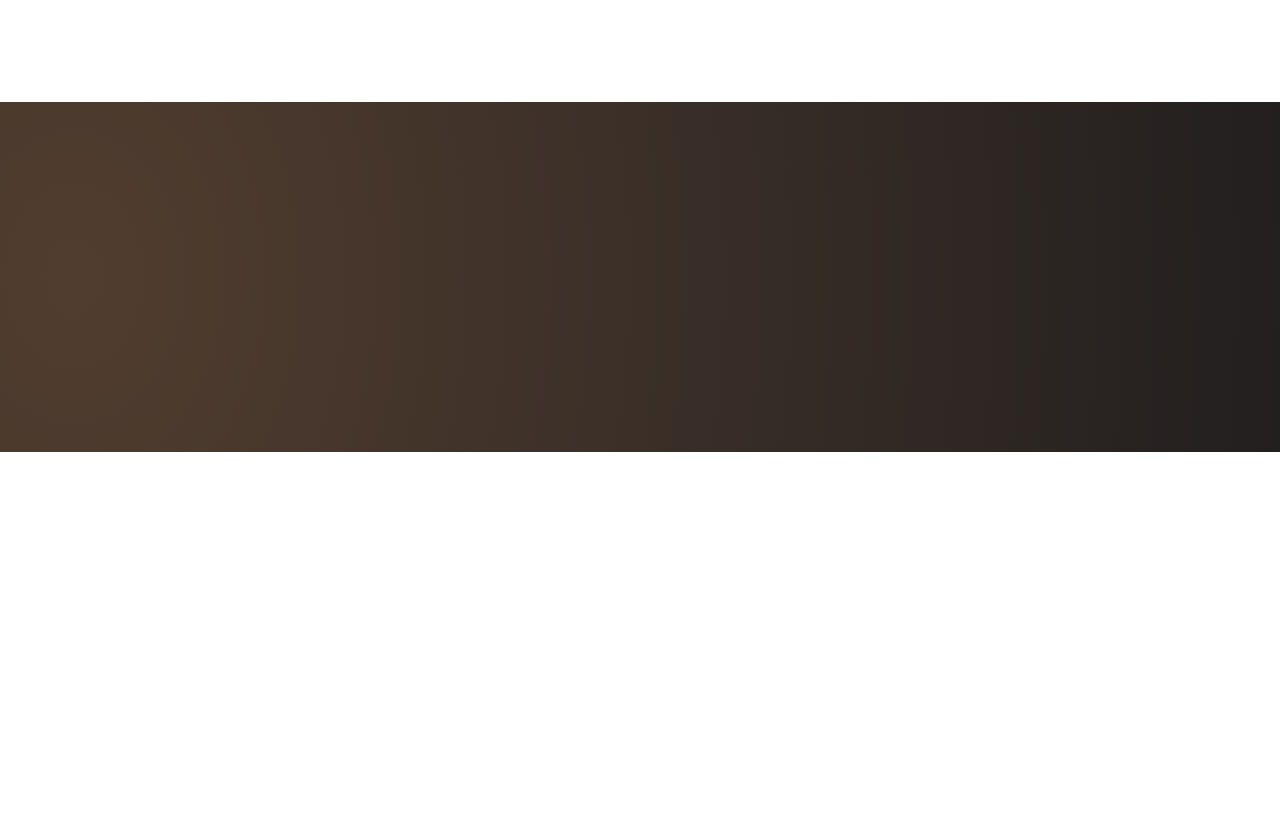
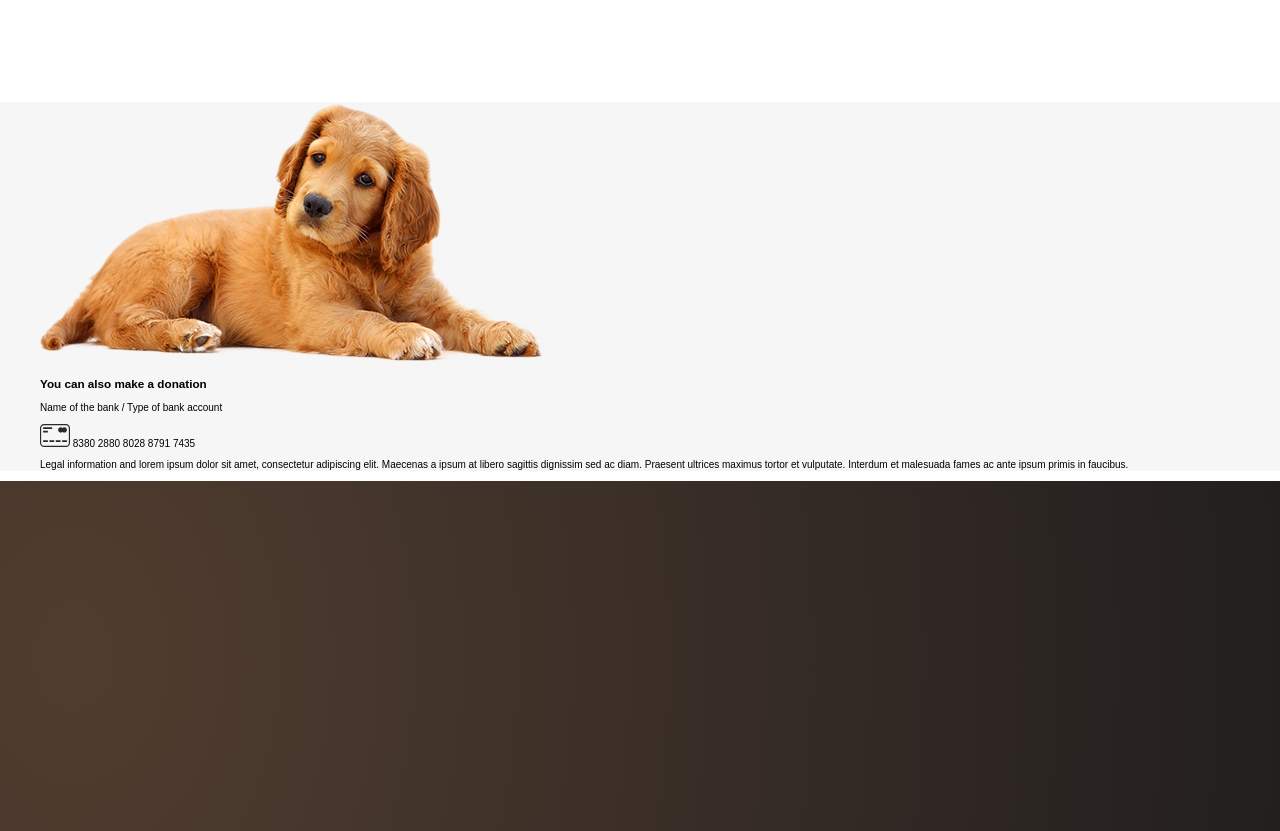
Before and after one commit to AlenaShkr/shelter, a website: page index.html in a window 1280 px wide. Shown: the part 2887-3718 px from the top of the page. Before the commit the page ends 3339 px from the top, so only its background shows below. Drawn offline with Linux system fonts and the light colour scheme; files whose address does not match are found by name.

Commit message:
shelter/feat: add htm of donation section

```diff
--- a/index.html
+++ b/index.html
@@ -28,7 +28,7 @@
               <a href="#help">Help the shelter</a>
             </li>
             <li class="header-menu-list-item">
-              <a href="#contacts">Contacts</a>
+              <a href="#donation">Contacts</a>
             </li>
           </ul>
         </nav>
@@ -124,8 +124,28 @@
           </ul>
         </div>
       </section>
-      <section class="contacts" id="contacts">
+      <section class="donation" id="donation">
+        <div class="wrapper">
+          <img src="./assets/donation-dog.png" class="donation__img" alt="cool puppy">
+          <div class="donation__content">
+            <h3 class="content__title">
+              You can also make a donation
+            </h3>
+            <p class="content__subtitle">
+              Name of the bank / Type of bank account
+            </p>
+            <div class="content_credit-card">
+              <img src="./assets/credit-card.svg" alt="credit-card link">
+              <a class="credit-card__link">
+                8380 2880 8028 8791 7435
+              </a>
+              <p class="content__information">
+                Legal information and lorem ipsum dolor sit amet, consectetur adipiscing elit. Maecenas a ipsum at libero sagittis dignissim sed ac diam. Praesent ultrices maximus tortor et vulputate. Interdum et malesuada fames ac ante ipsum primis in faucibus.
+              </p>
+            </div>
 
+          </div>
+        </div>
       </section>
     </main>
     <footer class="footer">
--- a/src/sass/_main.scss
+++ b/src/sass/_main.scss
@@ -6,6 +6,7 @@
 @import 'layout/about';
 @import 'layout/pets';
 @import 'layout/help';
+@import 'layout/donation';
 @import 'layout/footer';
 @import 'pages/main';
 @import 'themes/theme';
--- /dev/null
+++ b/src/sass/layout/_donation.scss
@@ -0,0 +1,9 @@
+.donation {
+    background-color: $color-light-l;
+    &__img {
+
+    }
+    &__content {
+
+    }
+}
```
Also changed, not shown: assets/credit-card.svg (added), assets/donation-dog.png (added), src/styles.css.
